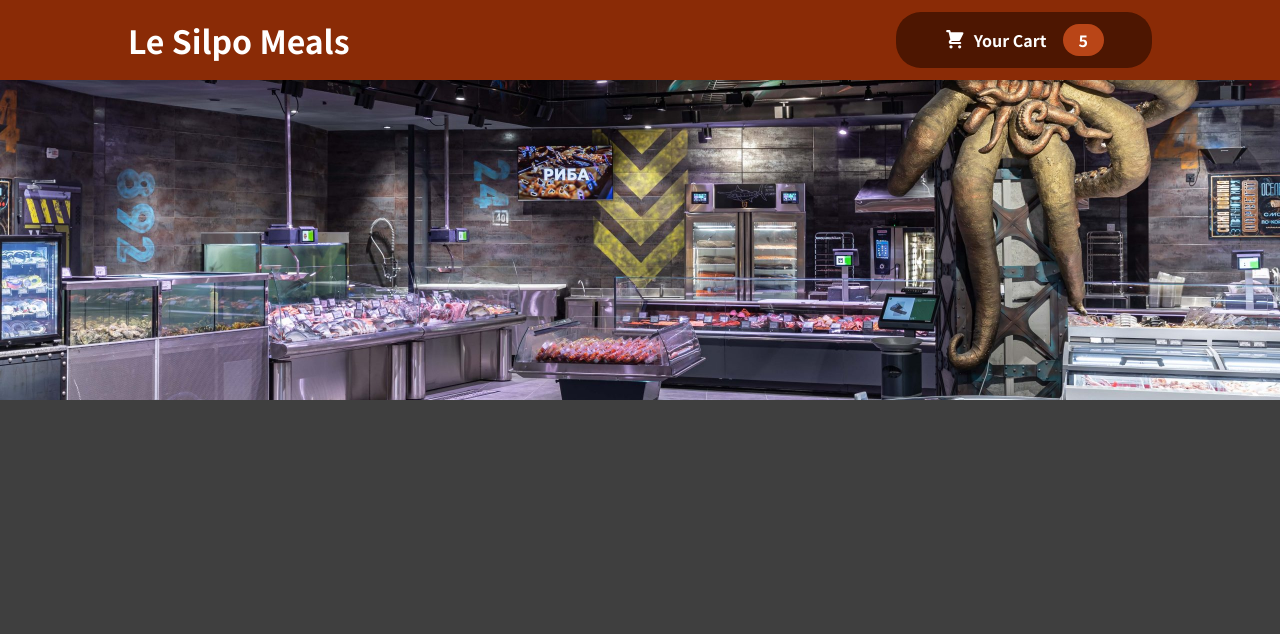
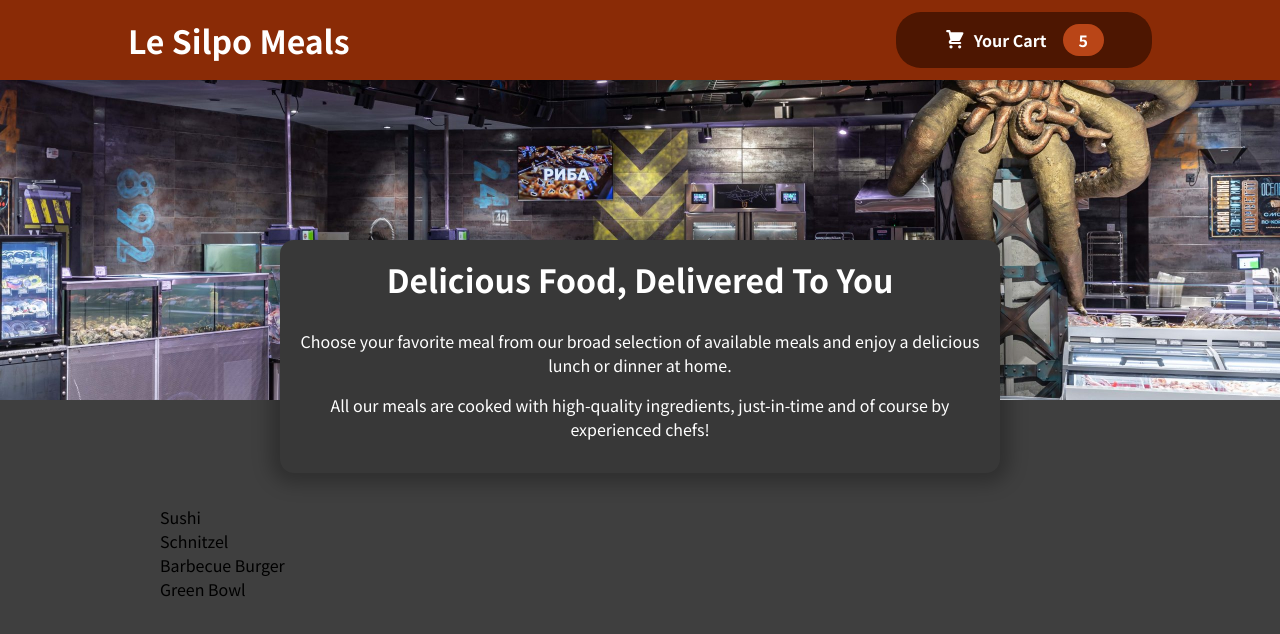
Before and after one commit to nikita-parkhomenko/food_order, a React (Create React App) app: page / in a window 1280 px wide. Shown: the top 634 px of the page. Built offline with nearby package versions, Linux system fonts and the light colour scheme.

Commit message:
Add Meals component

```diff
--- a/src/App.js
+++ b/src/App.js
@@ -1,13 +1,17 @@
 import React from 'react';
 
+import Meals from './components/Meals/Meals';
 import Header from './components/Layout/Header';
 
-function App() {
-  return (
-    <>
-      <Header />
-    </>
-  );
-}
+const App = () => {
+    return (
+        <>
+            <Header />
+            <main>
+                <Meals />
+            </main>
+        </>
+    );
+};
 
 export default App;
--- /dev/null
+++ b/src/components/Meals/AvailableMeals.js
@@ -0,0 +1,40 @@
+import React from 'react';
+
+import classes from './AvailableMeals.module.css';
+
+const DUMMY_MEALS = [
+    {
+        id: 'm1',
+        name: 'Sushi',
+        description: 'Finest fish and veggies',
+        price: 22.99,
+    },
+    {
+        id: 'm2',
+        name: 'Schnitzel',
+        description: 'A german specialty!',
+        price: 16.5,
+    },
+    {
+        id: 'm3',
+        name: 'Barbecue Burger',
+        description: 'American, raw, meaty',
+        price: 12.99,
+    },
+    {
+        id: 'm4',
+        name: 'Green Bowl',
+        description: 'Healthy...and green...',
+        price: 18.99,
+    },
+];
+
+const AvailableMels = props => {
+    return <section className={classes.meals}>
+        <ul>
+            {DUMMY_MEALS.map(meal => <li key={meal.id}>{meal.name}</li>)}
+        </ul>
+    </section>
+}
+
+export default AvailableMels;
--- /dev/null
+++ b/src/components/Meals/AvailableMeals.module.css
@@ -0,0 +1,25 @@
+
+.meals {
+    max-width: 60rem;
+    width: 90%;
+    margin: 2rem auto;
+    animation: meals-appear 1s ease-out forwards;
+  }
+
+  .meals ul {
+    list-style: none;
+    margin: 0;
+    padding: 0;
+  }
+
+  @keyframes meals-appear {
+    from {
+      opacity: 0;
+      transform: translateY(3rem);
+    }
+
+    to {
+      opacity: 1;
+      transform: translateY(0);
+    }
+  }
--- /dev/null
+++ b/src/components/Meals/Meals.js
@@ -0,0 +1,15 @@
+import React from 'react';
+
+import MealsSummary from './MealsSummary';
+import AvailableMeals from './AvailableMeals';
+
+const Meals = props => {
+    return (
+        <>
+            <MealsSummary />
+            <AvailableMeals />
+        </>
+    )
+}
+
+export default Meals;
--- /dev/null
+++ b/src/components/Meals/MealsSummary.js
@@ -0,0 +1,21 @@
+import React from 'react';
+
+import classes from './MealsSummary.module.css';
+
+const MealsSummary = props => {
+    return (
+        <section className={classes.summary}>
+            <h2>Delicious Food, Delivered To You</h2>
+            <p>
+                Choose your favorite meal from our broad selection of available meals
+                and enjoy a delicious lunch or dinner at home.
+            </p>
+            <p>
+                All our meals are cooked with high-quality ingredients, just-in-time and
+                of course by experienced chefs!
+            </p>
+        </section>
+    )
+}
+
+export default MealsSummary;
--- /dev/null
+++ b/src/components/Meals/MealsSummary.module.css
@@ -0,0 +1,18 @@
+.summary {
+    text-align: center;
+    max-width: 45rem;
+    width: 90%;
+    margin: auto;
+    margin-top: -10rem;
+    position: relative;
+    background-color: #383838;
+    color: white;
+    border-radius: 14px;
+    padding: 1rem;
+    box-shadow: 0 1px 18px 10px rgba(0, 0, 0, 0.25);
+  }
+
+  .summary h2 {
+    font-size: 2rem;
+    margin-top: 0;
+  }
```
